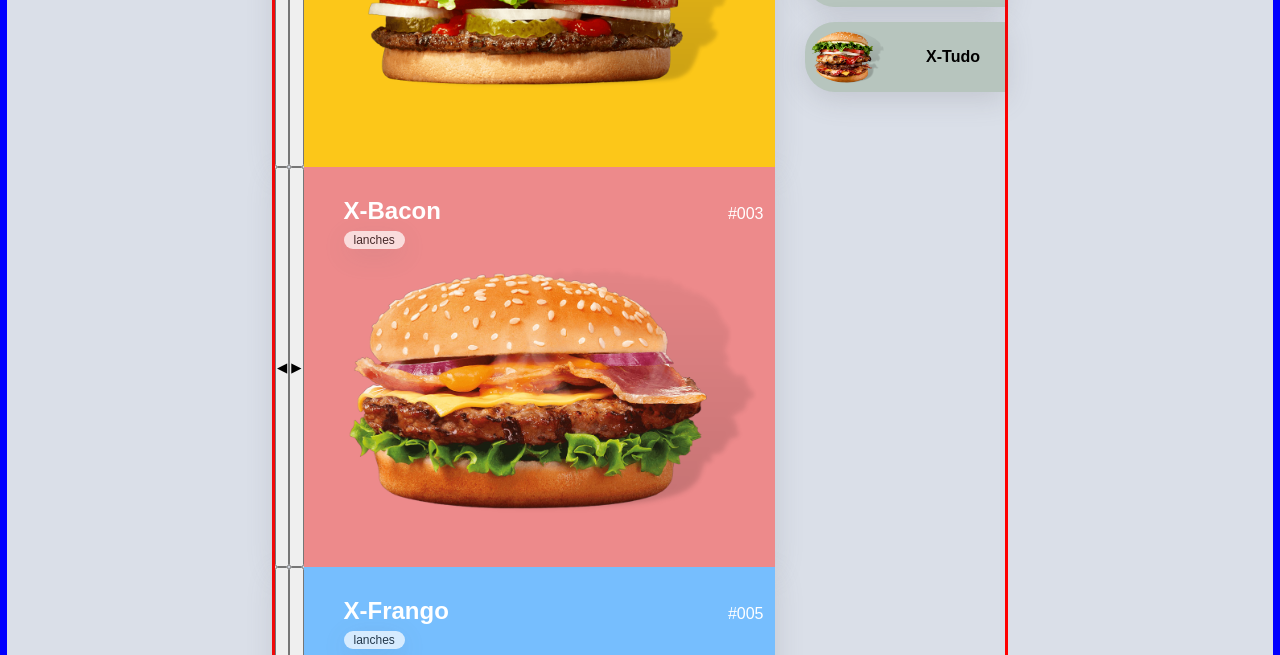
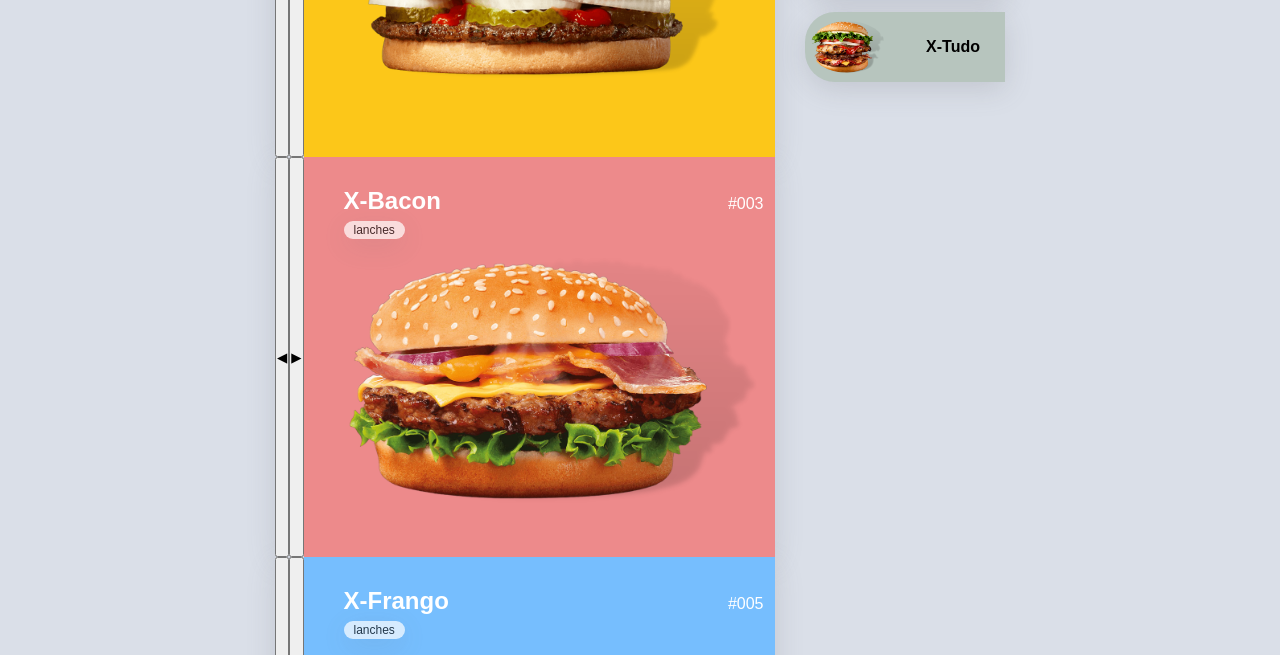
Before and after one commit to Daiene/Menu-website, a plain HTML site: page index.html in a window 1280 px wide. Shown: the part 273-928 px from the top of the page. Drawn offline with Linux system fonts and the light colour scheme.

Commit message:
I removed the borders from main and .global

```diff
--- a/assets/css/global.css
+++ b/assets/css/global.css
@@ -9,7 +9,6 @@ body {
 }
 
 main {
-    border: 7px solid blue;
     min-height: 100vh;
     display: flex;
     align-items: center;
@@ -18,7 +17,6 @@ main {
 }
 
 .global {
-    border: 3px solid red;
     display: flex;
     gap: 30px;
     padding: 30px 0;
```
